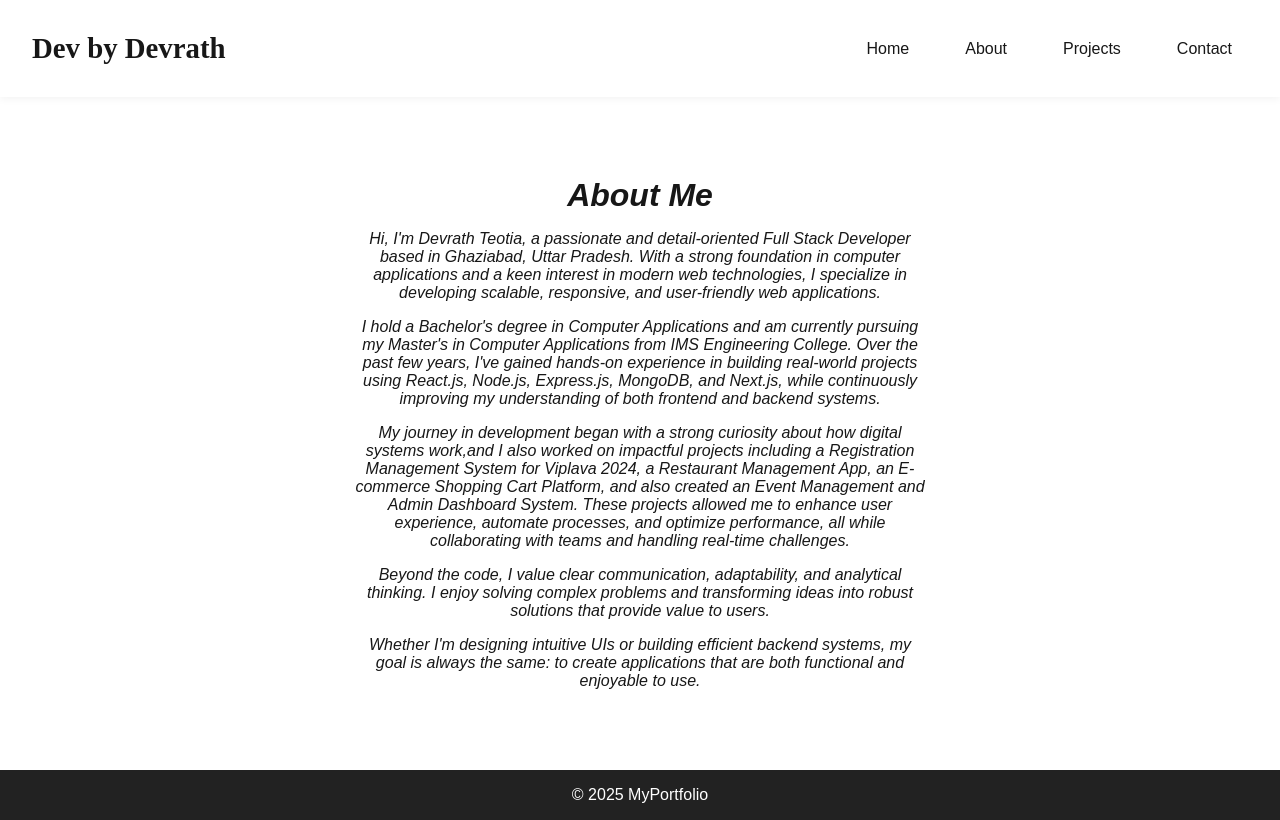
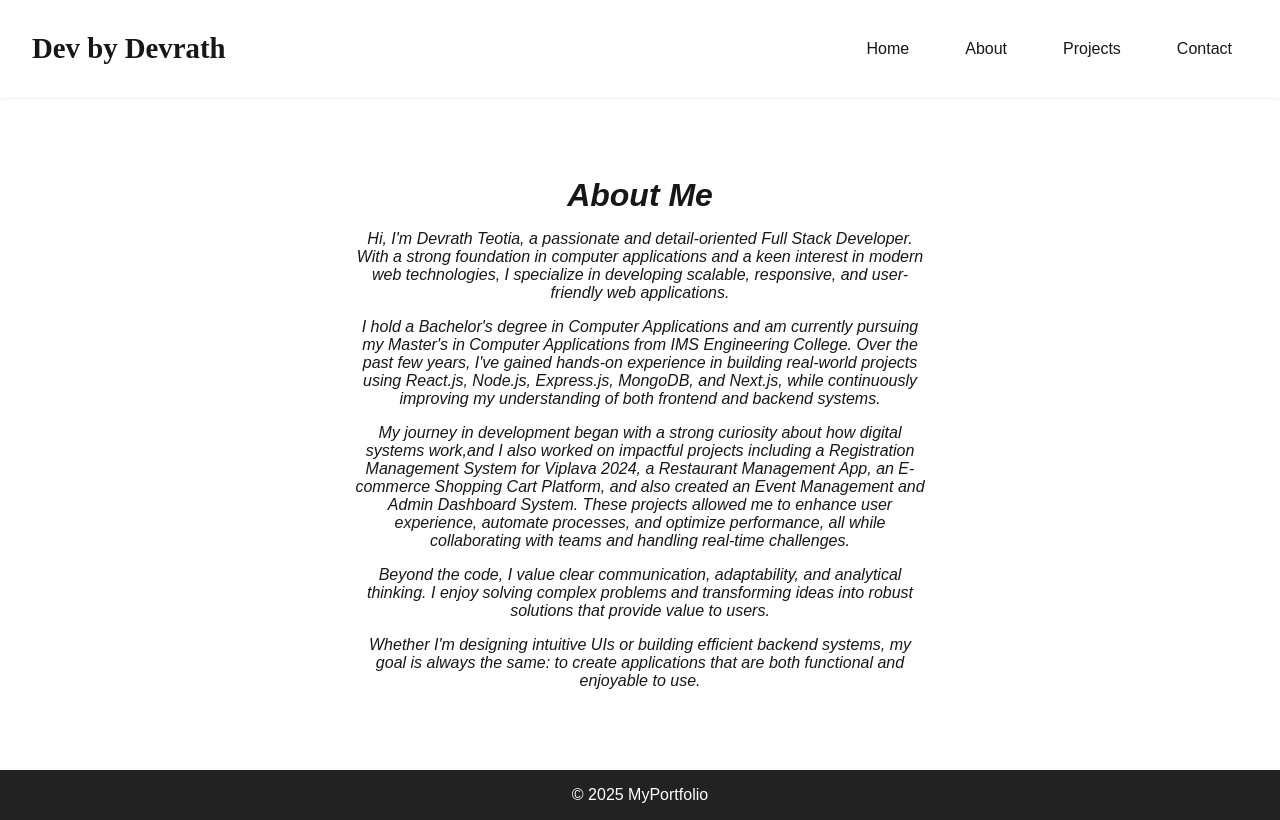
Before and after one commit to devnewcode/portfolio-app, a Next.js app: page /about in a window 1280 px wide. Built offline with nearby package versions, Linux system fonts and the light colour scheme.

Commit message:
aboutsectionupdated

```diff
--- a/src/app/about/page.js
+++ b/src/app/about/page.js
@@ -4,7 +4,7 @@ export default function About() {
       <div className="about-section">
         <section>
           <h1>About Me</h1>
-          <p>Hi, I&apos;m Devrath Teotia, a passionate and detail-oriented Full Stack Developer based in Ghaziabad, Uttar Pradesh. With a strong foundation in computer applications and a keen interest in modern web technologies, I specialize in developing scalable, responsive, and user-friendly web applications.</p>
+          <p>Hi, I&apos;m Devrath Teotia, a passionate and detail-oriented Full Stack Developer. With a strong foundation in computer applications and a keen interest in modern web technologies, I specialize in developing scalable, responsive, and user-friendly web applications.</p>
           <p>I hold a Bachelor&apos;s degree in Computer Applications and am currently pursuing my Master&apos;s in Computer Applications from IMS Engineering College. Over the past few years, I&apos;ve gained hands-on experience in building real-world projects using React.js, Node.js, Express.js, MongoDB, and Next.js, while continuously improving my understanding of both frontend and backend systems.</p>
           <p>My journey in development began with a strong curiosity about how digital systems work,and I also worked on impactful projects including a Registration Management System for Viplava 2024, a Restaurant Management App, an E-commerce Shopping Cart Platform, and also created an Event Management and Admin Dashboard System. These projects allowed me to enhance user experience, automate processes, and optimize performance, all while collaborating with teams and handling real-time challenges.</p>
           <p>Beyond the code, I value clear communication, adaptability, and analytical thinking. I enjoy solving complex problems and transforming ideas into robust solutions that provide value to users.</p>
```
